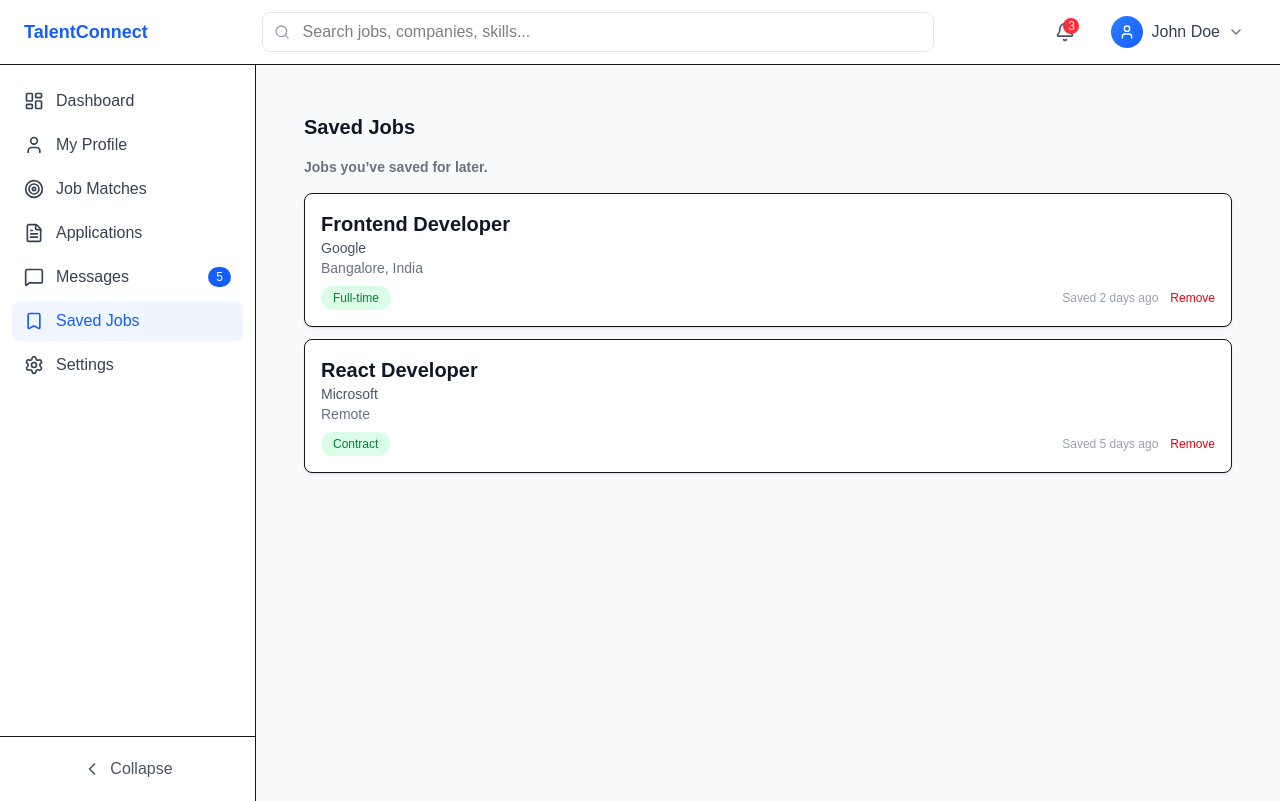
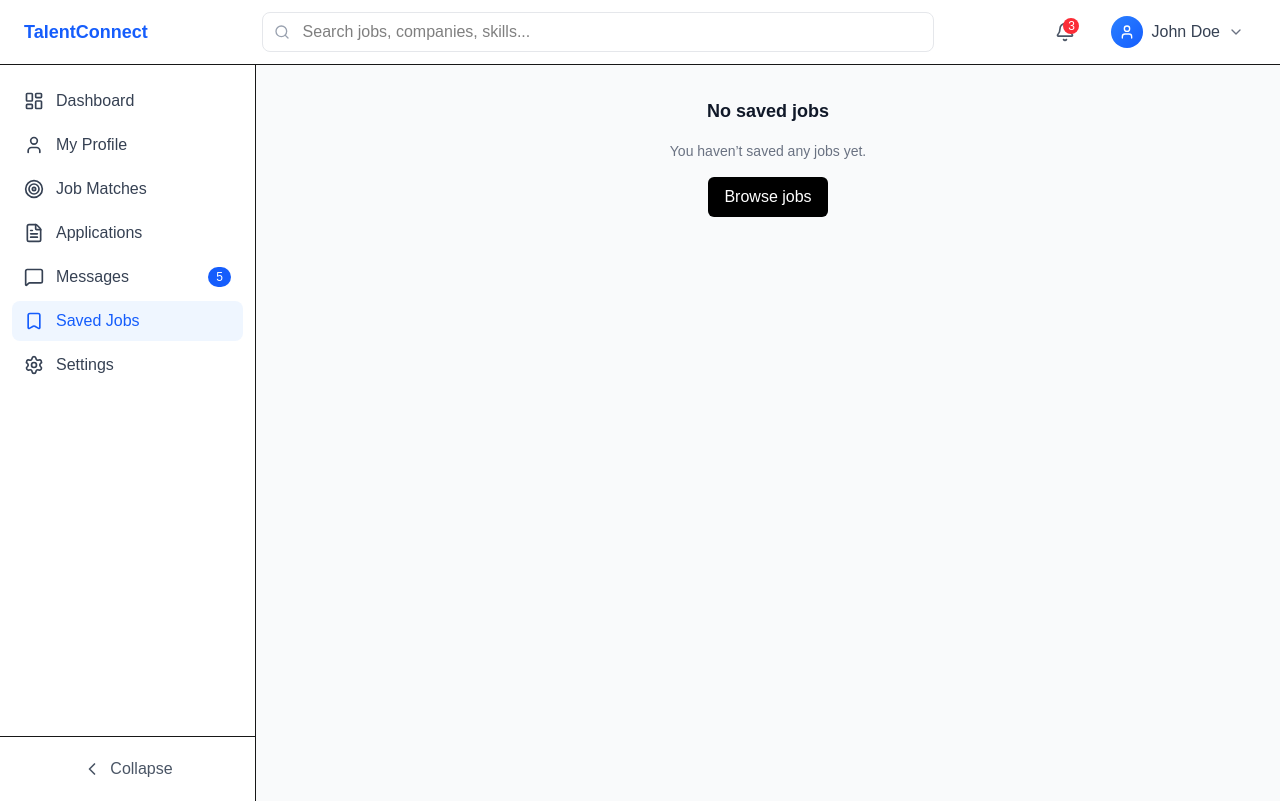
Before and after one commit to Azwin-1997/TalentConnect, a Next.js app: page /saved in a window 1280 px wide. Built offline with nearby package versions, Linux system fonts and the light colour scheme.

Commit message:
add saved jobs page with localStorage persistence

```diff
--- a/app/(dashboard)/saved/page.tsx
+++ b/app/(dashboard)/saved/page.tsx
@@ -4,30 +4,28 @@ import { useEffect, useState } from "react";
 import EmptyState from "../../components/EmptyState";
 import SavedJobSkeleton from "../../components/skeletons/SavedJobSkeleton";
 import SavedJobCard from "../../components/SavedJobsCard";
-import { mockSavedJobs } from "../../../data/mockSavedJobs";
-
-interface SavedJob {
-  id: number;
-  title: string;
-  company: string;
-  location: string;
-  jobType: string;
-  savedAt: string;
-}
+import { SavedJob } from "@/app/types/savedJob";
+import { savedJobsService } from "@/app/lib/savedJobsService";
 
 export default function SavedJobs() {
   const [loading, setLoading] = useState(true);
   const [savedJobs, setSavedJobs] = useState<SavedJob[]>([]);
 
-  // simulate API call
+  // load saved jobs (simulate API delay)
   useEffect(() => {
     const timer = setTimeout(() => {
-      setSavedJobs(mockSavedJobs); // ✅ mock data
+      const jobs = savedJobsService.getAll();
+      setSavedJobs(jobs);
       setLoading(false);
     }, 1200);
 
     return () => clearTimeout(timer);
   }, []);
+
+  const handleRemove = (id: number) => {
+    const updated = savedJobsService.remove(id);
+    setSavedJobs(updated);
+  };
 
   // Loading state
   if (loading) {
@@ -58,18 +56,11 @@ export default function SavedJobs() {
         {savedJobs.map((job) => (
           <SavedJobCard
             key={job.id}
-      title={job.title}
-      company={job.company}
-      location={job.location}
-      jobType={job.jobType}
-      savedAt={job.savedAt}
-      onRemove={() =>
-        setSavedJobs((prev) => prev.filter((j) => j.id !== job.id))
-      }
+            job={job}
+            onRemove={handleRemove}
           />
         ))}
       </div>
-
     </div>
   );
 }
--- a/app/components/SavedJobsCard.tsx
+++ b/app/components/SavedJobsCard.tsx
@@ -1,20 +1,13 @@
+import { SavedJob } from "@/app/types/savedJob";
+
 interface SavedJobCardProps {
-  title: string;
-  company: string;
-  location: string;
-  jobType: string;
-  savedAt: string;
-  onRemove: () => void;
+  job: SavedJob;
+  onRemove: (id: number) => void;
 }
 
-export default function SavedJobCard({
-  title,
-  company,
-  location,
-  jobType,
-  savedAt,
-  onRemove,
-}: SavedJobCardProps) {
+export default function SavedJobCard({ job, onRemove }: SavedJobCardProps) {
+  const { id, title, company, location, jobType, savedAt } = job;
+
   return (
     <div className="rounded-lg border p-4 bg-white shadow-sm">
       <h3 className="text-xl font-bold text-gray-900">{title}</h3>
@@ -32,7 +25,7 @@ export default function SavedJobCard({
           </span>
 
           <button
-            onClick={onRemove}
+            onClick={() => onRemove(id)}
             className="text-xs font-medium text-red-600 hover:underline"
           >
             Remove
--- /dev/null
+++ b/app/lib/savedJobsService.ts
@@ -0,0 +1,34 @@
+import { SavedJob } from "../types/savedJob";
+
+const STORAGE_KEY = "saved_jobs";
+
+export const savedJobsService = {
+  getAll(): SavedJob[] {
+    if (typeof window === "undefined") return [];
+    const data = localStorage.getItem(STORAGE_KEY);
+    return data ? JSON.parse(data) : [];
+  },
+
+  saveAll(jobs: SavedJob[]) {
+    localStorage.setItem(STORAGE_KEY, JSON.stringify(jobs));
+  },
+
+  add(job: SavedJob): SavedJob[] {
+    const jobs = this.getAll();
+    const exists = jobs.some((j) => j.id === job.id);
+
+    if (!exists) {
+      jobs.push(job);
+      this.saveAll(jobs);
+    }
+
+    return jobs;
+  },
+
+  remove(jobId: number): SavedJob[] {
+    const jobs = this.getAll();
+    const updated = jobs.filter((job) => job.id !== jobId);
+    this.saveAll(updated);
+    return updated;
+  },
+};
--- /dev/null
+++ b/app/types/savedJob.ts
@@ -0,0 +1,8 @@
+export interface SavedJob {
+  id: number;
+  title: string;
+  company: string;
+  location: string;
+  jobType: string;
+  savedAt: string;
+}
```
Lines whose indentation alone changed are shown as unchanged.
